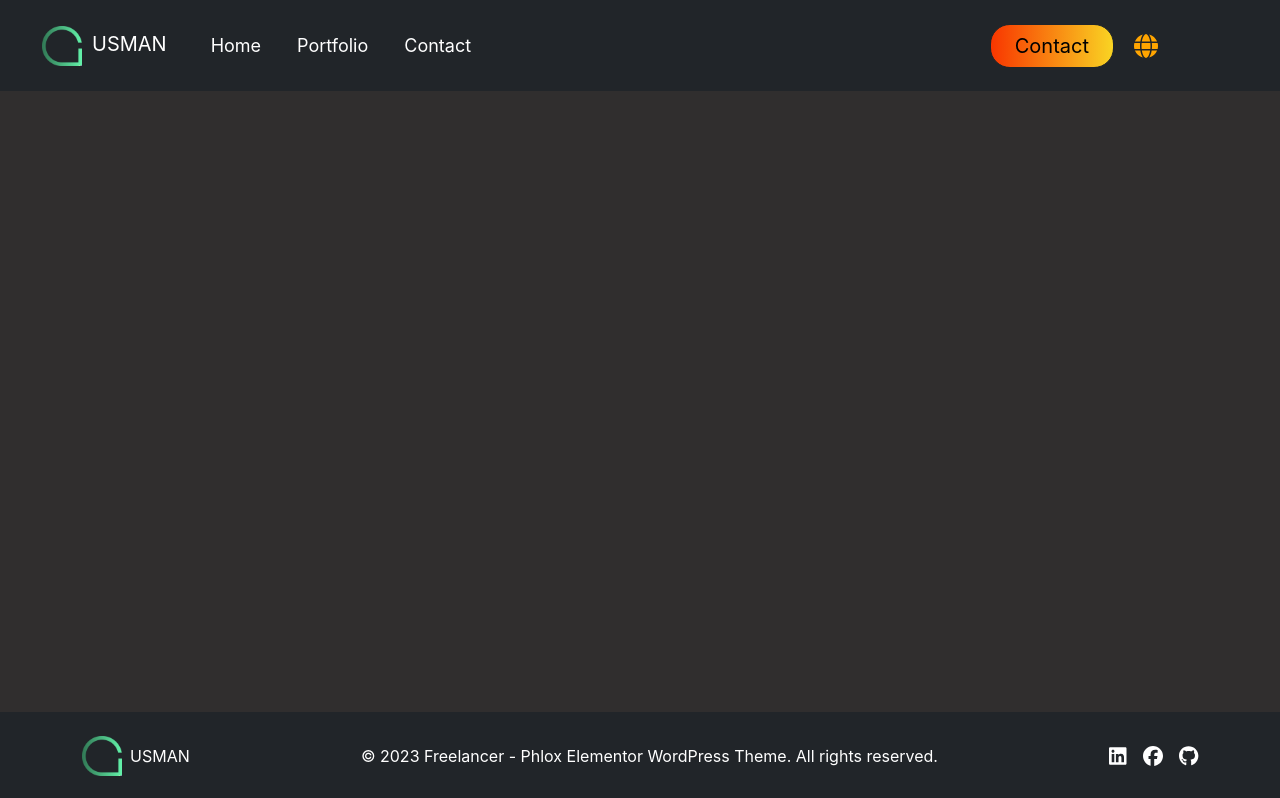
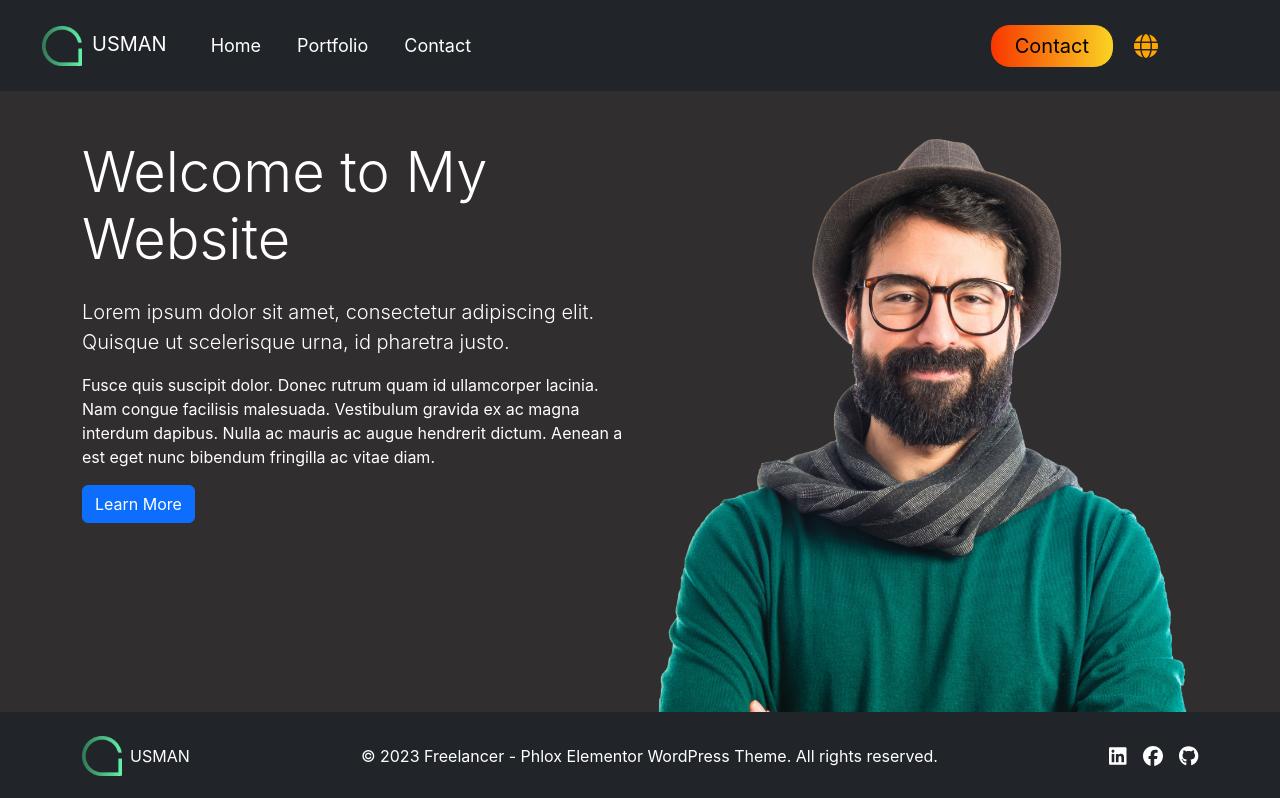
Before and after one commit to M-Usman29/-Task-For-Internship-React-JS, a React (Create React App) app: page / in a window 1280 px wide. Shown: the top 798 px of the page. Built offline with nearby package versions, Linux system fonts and the light colour scheme.

Commit message:
Started building Home component

```diff
--- a/src/App.js
+++ b/src/App.js
@@ -3,6 +3,7 @@ import Navbar from './components/Navbar';
 import Footer from './components/Footer';
 import Contact from './components/Contact';
 import Portfolio from './components/Portfolio';
+import Home from './components/Home';
 import {
   BrowserRouter as Router,
   Routes,
@@ -16,7 +17,9 @@ function App() {
     <Router>
 
               <Navbar myname="USMAN"  home="Home" portfolio="Portfolio" contact="Contact"></Navbar>
+
                   <Routes>
+                  <Route path="/" element={<Home />} />
                   <Route path="/Portfolio" element={<Portfolio ></Portfolio>}></Route>
                       <Route path="/Contact" element={<Contact ></Contact>}></Route>
 
--- /dev/null
+++ b/src/components/Home.js
@@ -0,0 +1,23 @@
+import React from 'react';
+
+export default function Home() {
+  return (
+    <div className="container py-5 " style={{color:'white'}}>
+      <div className="row">
+        <div className="col-md-6">
+          <h1 className="display-4 mb-4">Welcome to My Website</h1>
+          <p className="lead">
+            Lorem ipsum dolor sit amet, consectetur adipiscing elit. Quisque ut scelerisque urna, id pharetra justo.
+          </p>
+          <p>
+            Fusce quis suscipit dolor. Donec rutrum quam id ullamcorper lacinia. Nam congue facilisis malesuada. Vestibulum gravida ex ac magna interdum dapibus. Nulla ac mauris ac augue hendrerit dictum. Aenean a est eget nunc bibendum fringilla ac vitae diam.
+          </p>
+          <button className="btn btn-primary">Learn More</button>
+        </div>
+        <div className="col-md-6">
+          <img src="images/hero-img.png" alt="Hero Image" className="img-fluid" />
+        </div>
+      </div>
+    </div>
+  );
+}
--- a/src/components/Navbar.js
+++ b/src/components/Navbar.js
@@ -26,7 +26,7 @@ export default function Navbar(props) {
         <div className="collapse navbar-collapse" id="navbarNav">
           <ul className="navbar-nav">
             <li className="nav-item">
-              <Link className="nav-link text-white" to="#" style={{ marginLeft: '20px' }}>
+              <Link className="nav-link text-white" to="/" style={{ marginLeft: '20px' }}>
                 {props.home}
               </Link>
             </li>
```
Also changed, not shown: public/images/hero-img.png (added).
